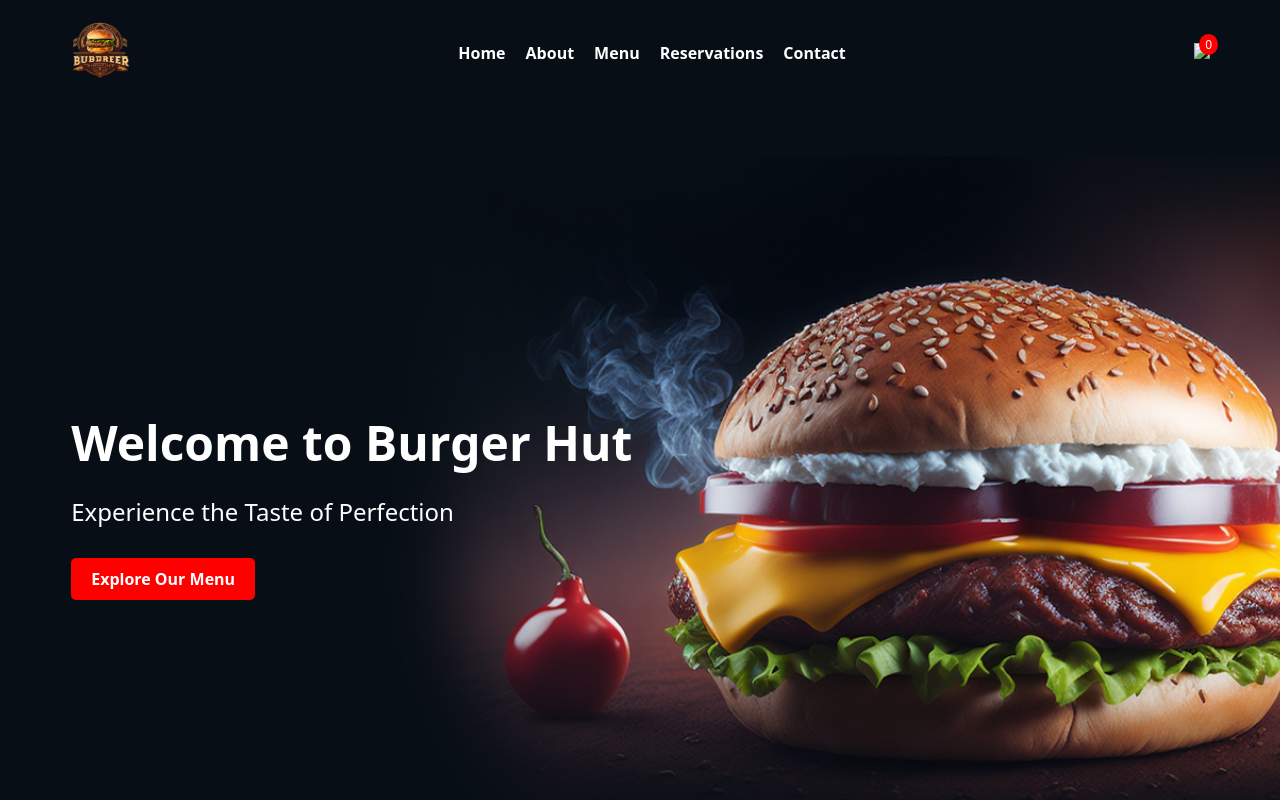
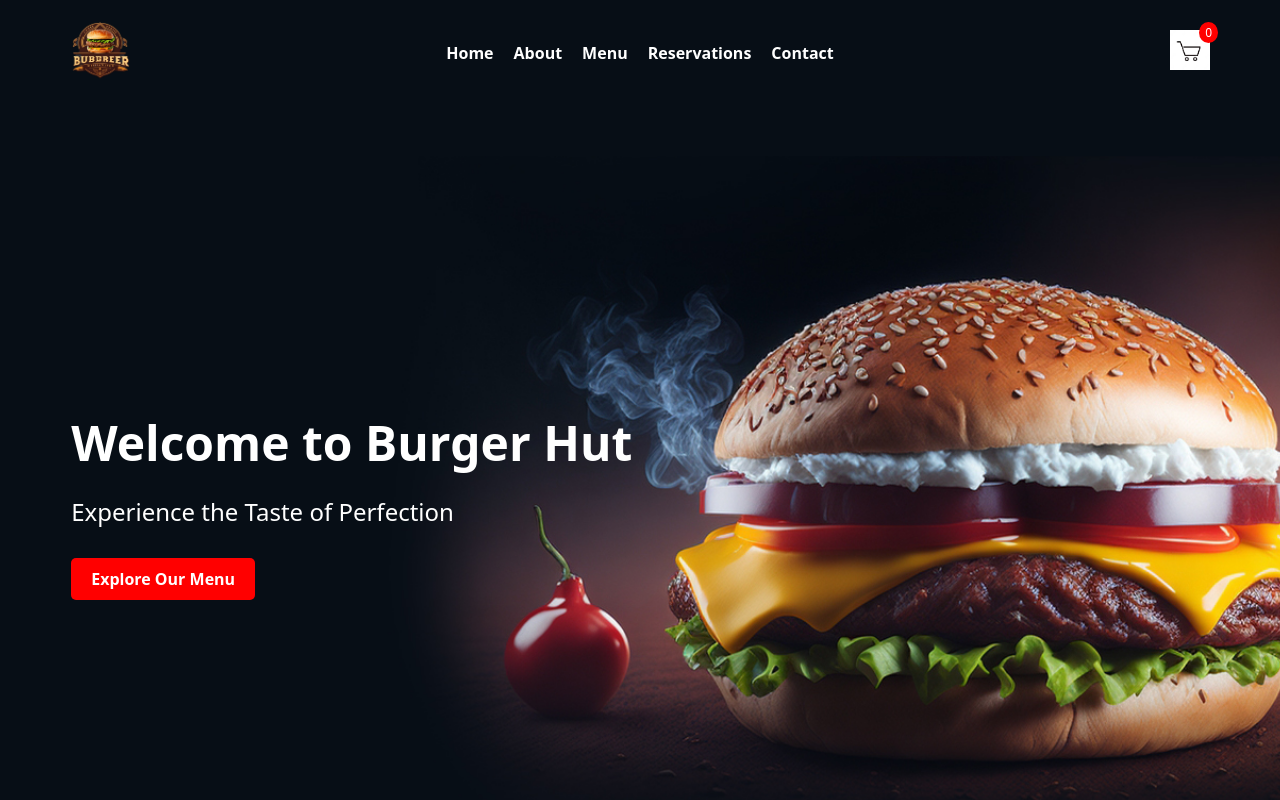
Before and after one commit to DevangTulaskar/Ip-project, a plain HTML site: page index.html in a window 1280 px wide. Shown: the top 800 px of the page. Drawn offline with Linux system fonts and the light colour scheme.

Commit message:
Update index.html

```diff
--- a/index.html
+++ b/index.html
@@ -21,7 +21,7 @@
     </ul>
   </nav>
   <div class="cart">
-    <img src="cart-icon.pdf alt="Cart" id="cart-icon">
+    <img src="cart-icon_1.jpg" alt="Cart" id="cart-icon">
     <span id="cart-count">0</span>
   </div>
 </header>
```
